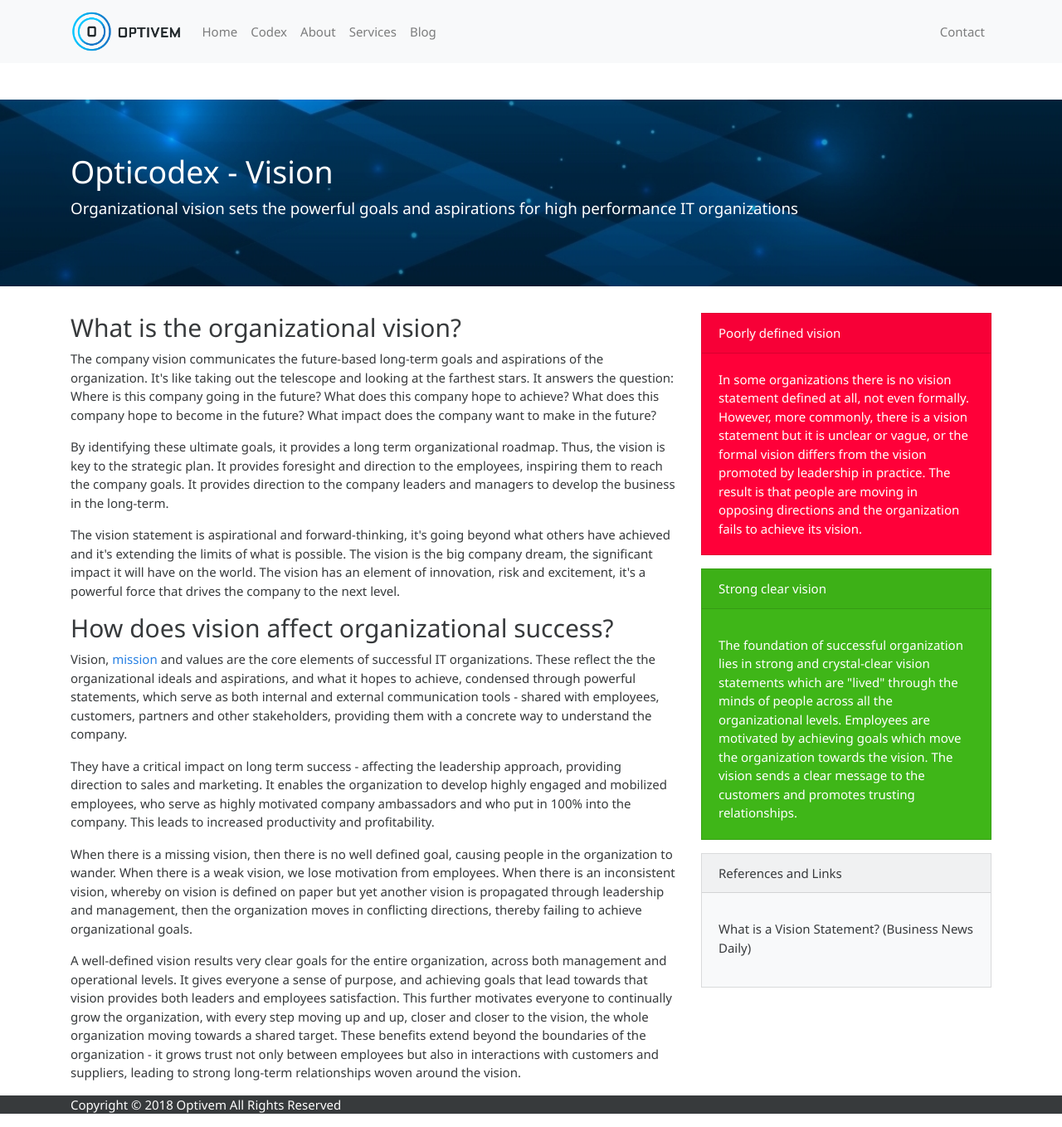
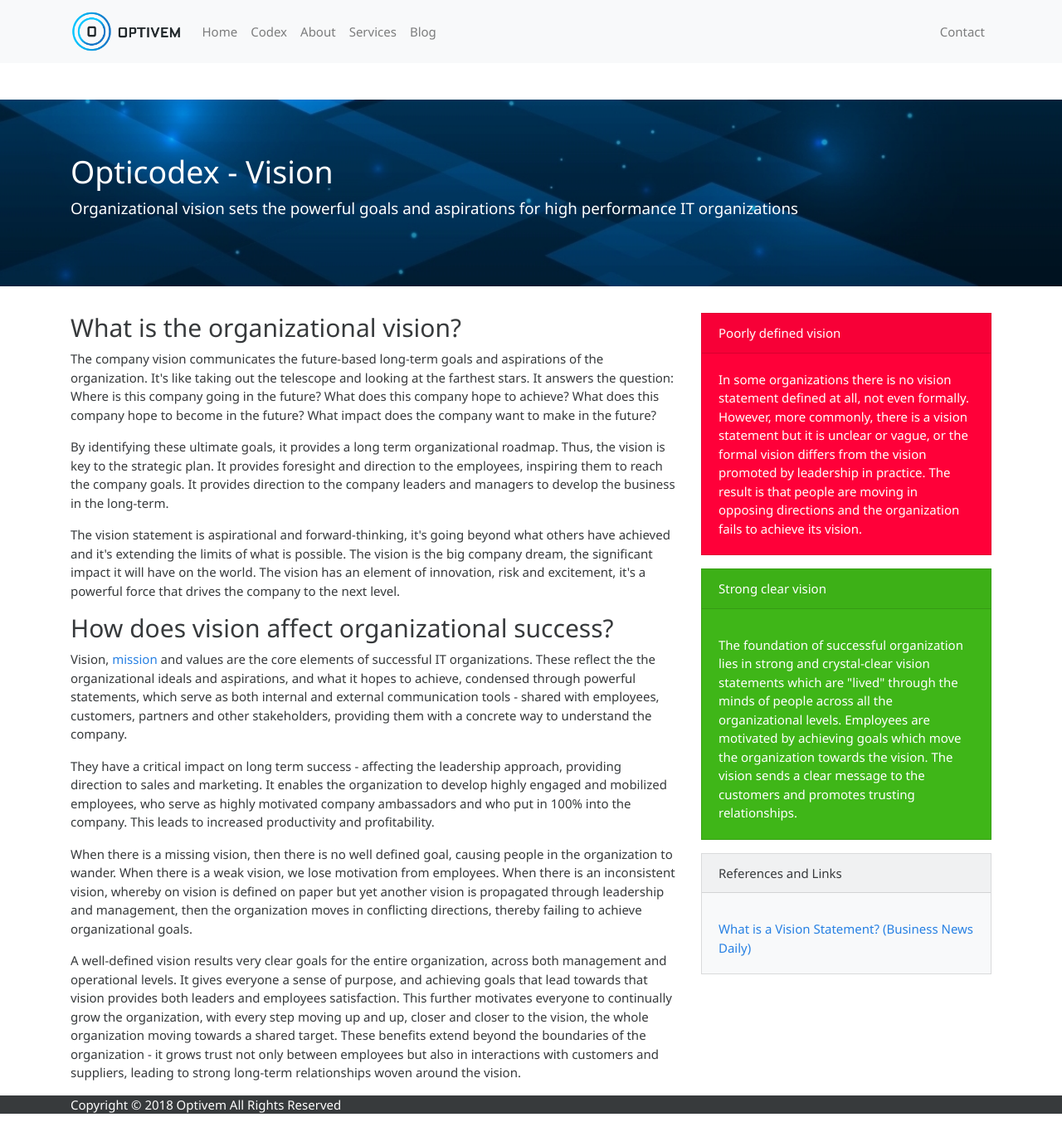
Before and after one commit to optivem/optivem.github.io, a Jekyll site: the page built from _pages/codex/vision.md, in a window 1280 px wide and 1358 px high. Shown: the whole window at 83% size. Built offline with Jekyll 4.4.1, drawn with Linux system fonts in a browser that asks for light colours.

```diff
--- a/_pages/codex/vision.md
+++ b/_pages/codex/vision.md
@@ -52,7 +52,7 @@ description: Organizational vision sets the powerful goals and aspirations for h
 				<h4 class="card-title"></h4>
 
 				<div class="card-text">
-					<p href="https://www.businessnewsdaily.com/3882-vision-statement.html" target="_blank">What is a Vision Statement? (Business News Daily)</p>
+					<a href="https://www.businessnewsdaily.com/3882-vision-statement.html" target="_blank">What is a Vision Statement? (Business News Daily)</a>
 				</div>
 			</div>
 		</div>
```
